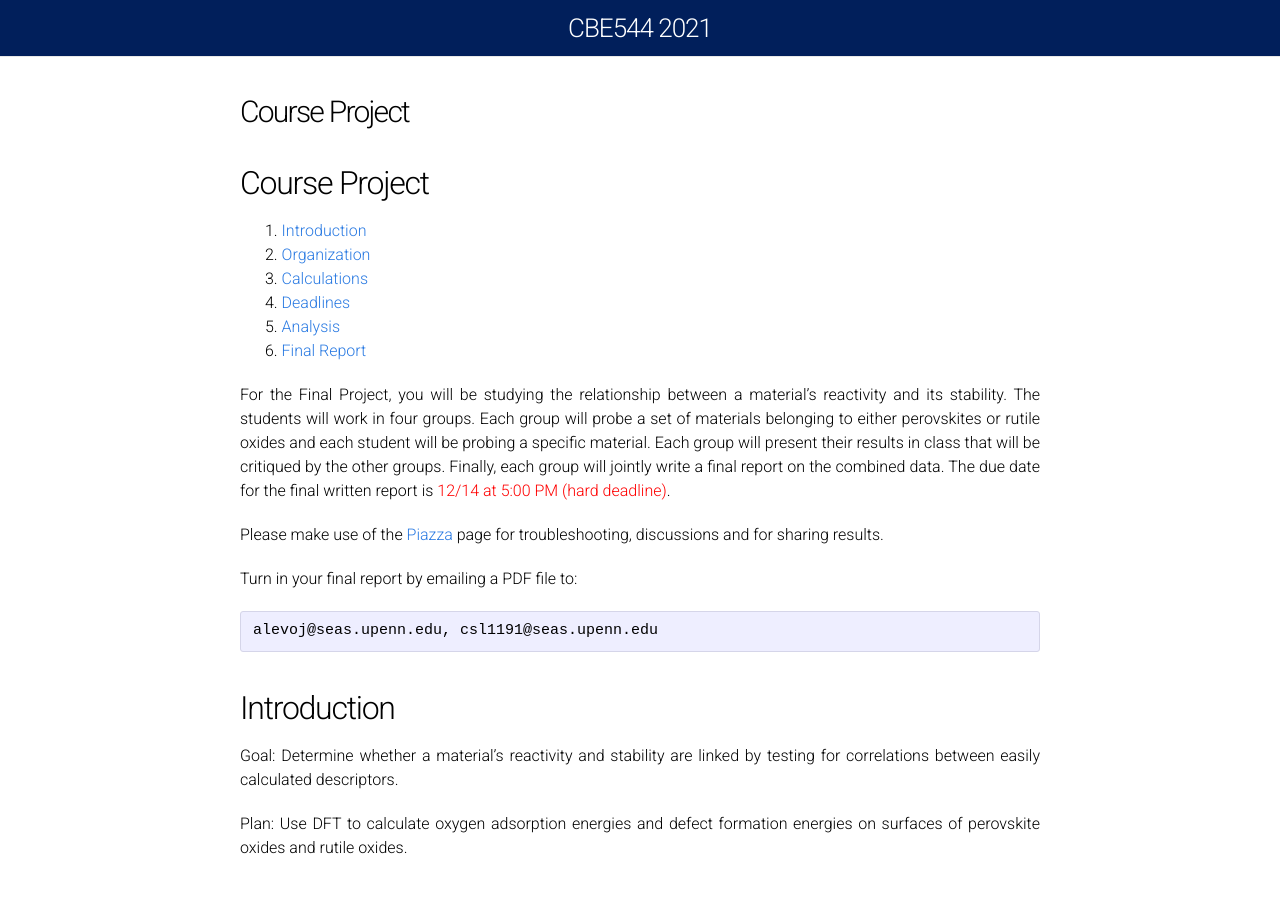
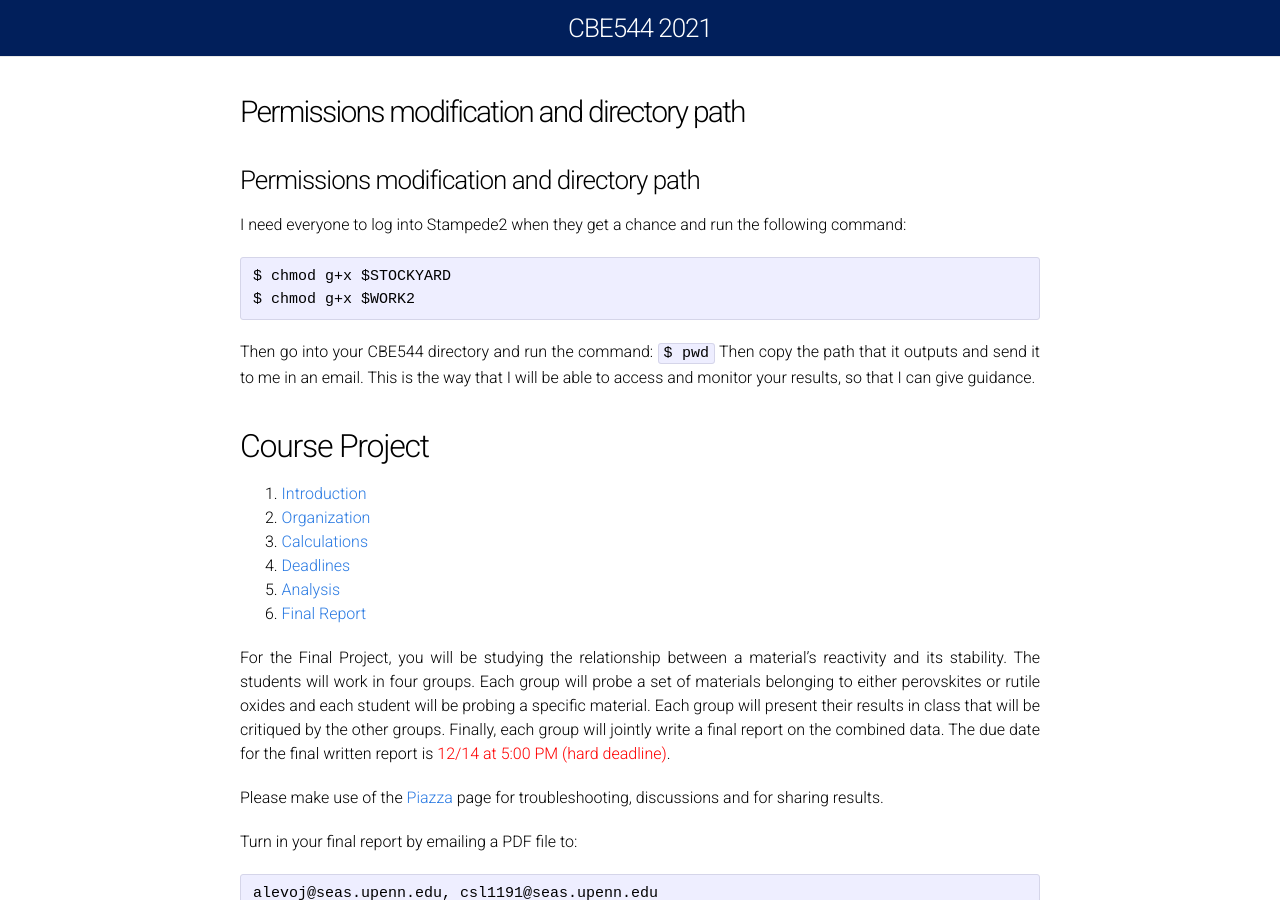
Before and after one commit to UPennCBE544/2023.github.io, a Jekyll site: the page built from ProjectDescription.md, in a window 1280 px wide and 900 px high. Built offline with Jekyll 4.4.1, drawn with Linux system fonts in a browser that asks for light colours; our own code applies the rules of GitHub Pages for plain Markdown files.

Commit message:
Update ProjectDescription.md

````diff
--- a/ProjectDescription.md
+++ b/ProjectDescription.md
@@ -3,6 +3,17 @@ layout: page
 mathjax: true
 permalink: /Project/
 ---
+
+### Permissions modification and directory path ###
+I need everyone to log into Stampede2 when they get a chance and run the following command:
+```
+$ chmod g+x $STOCKYARD
+$ chmod g+x $WORK2
+```
+Then go into your CBE544 directory and run the command:
+```$ pwd```
+Then copy the path that it outputs and send it to me in an email. This is the way that I will be able to access and monitor your results, so that I can give guidance.
+
 
 ## Course Project
 1. [Introduction](#intro)
````
